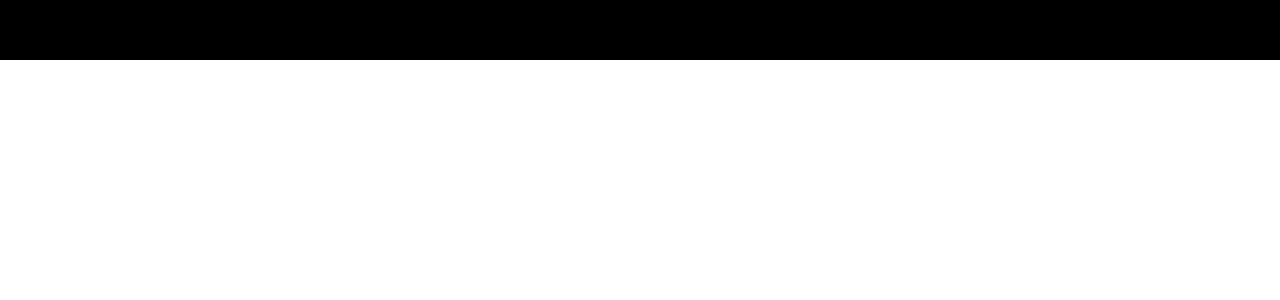
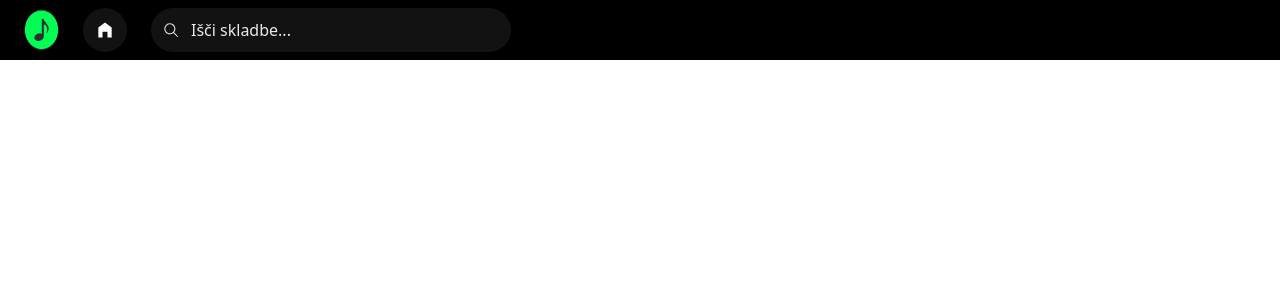
Before and after one commit to janaccc/zvokify-v2, a Next.js app: page / in a window 1280 px wide. Shown: the top 300 px of the page. Built offline with nearby package versions, Linux system fonts and the light colour scheme.

Commit message:
search bar, navbar...

```diff
--- a/app/page.tsx
+++ b/app/page.tsx
@@ -1,9 +1,22 @@
+import Image from "next/image";
+import Link from "next/link";
+import { GoSearch } from "react-icons/go";
+import { MdHomeFilled } from "react-icons/md";
 
 export default function Home() {
   return (
     <div className="min-h-screen">
       <nav className="h-15 flex justify-between items-center px-6 fixed top-0 left-0 w-full bg-black z-100">
-
+        <div className="flex gap-6 items-center">
+          <Image src="/images/zvokifylogo.png" alt="logo" width={35} height={35}/>
+          <Link href="/" className="bg-background w-11 h-11 grid place-items-center text-white rounded-full">
+          <MdHomeFilled size={20}/>
+          </Link>
+            <div className="bg-background flex items-center h-11 w-90 px-3 gap-3 text-primary-text rounded-full">
+              <GoSearch className="text-primary-text shrink-0"/>
+              <input className="height-full w-full outline-none placeholder:text-primary-text" type="text" placeholder="Išči skladbe..."/>
+            </div>
+        </div>
       </nav>
     </div>
   );
--- a/package.json
+++ b/package.json
@@ -11,7 +11,8 @@
   "dependencies": {
     "next": "16.0.10",
     "react": "19.2.1",
-    "react-dom": "19.2.1"
+    "react-dom": "19.2.1",
+    "react-icons": "^5.5.0"
   },
   "devDependencies": {
     "@tailwindcss/postcss": "^4",
```
Also changed, not shown: public/images/zvokifylogo.png (added), 1 other file (tests, documents, lock files or other folders).
